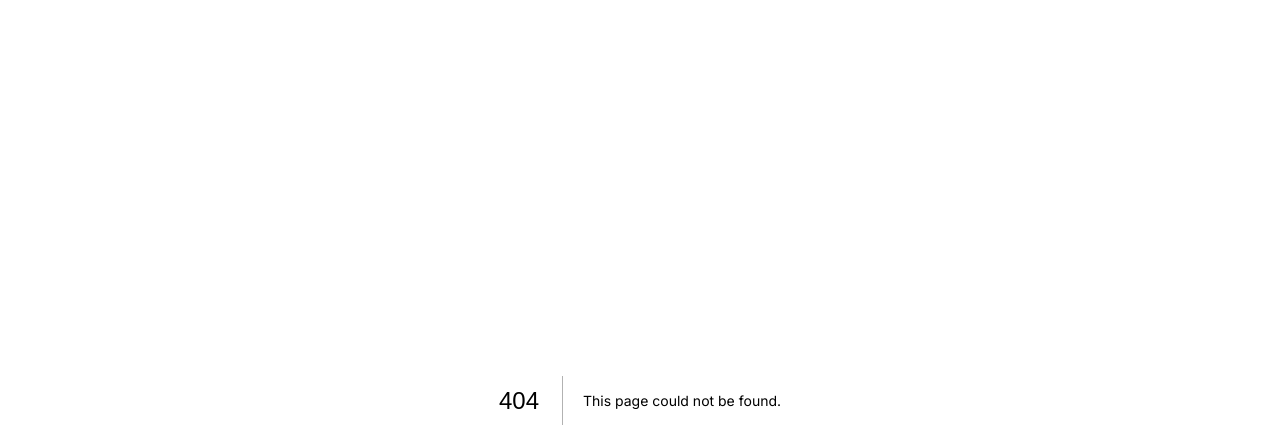
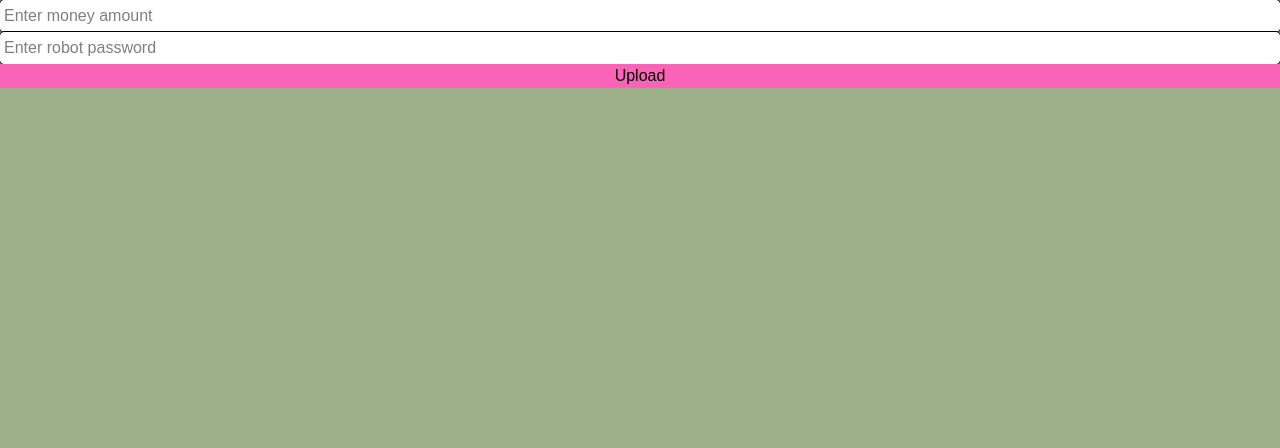
Before and after one commit to JoelHellberg/campus-skramlar, a Next.js app: page /robot in a window 1280 px wide. Before the commit this address had no page. Shown: the top 448 px of the page. Built offline with nearby package versions, Linux system fonts and the light colour scheme; a web font is replaced by a local one.

Commit message:
Påbörjat robot access

```diff
--- /dev/null
+++ b/app/robot/page.tsx
@@ -0,0 +1,35 @@
+"use client";
+import { useState } from "react";
+
+export default function Home() {
+  const [moneyAmount, setMoneyAmount] = useState("");
+  const [password, setPassword] = useState("");
+  const [status, setStatus] = useState("");
+  const updateMoneyAmount = () => {
+    setStatus("Updated");
+  };
+  return (
+    <div>
+      <input
+        type="text"
+        value={moneyAmount}
+        id="moneyAmount"
+        onChange={(e) => setMoneyAmount(e.target.value)}
+        placeholder="Enter money amount"
+        className="bg-white p-1 outline-1 rounded-sm w-full"
+      />
+      <input
+        type="text"
+        value={password}
+        id="password"
+        onChange={(e) => setPassword(e.target.value)}
+        placeholder="Enter robot password"
+        className="bg-white p-1 outline-1 rounded-sm w-full"
+      />
+      <button onClick={updateMoneyAmount} className="bg-pink-400 w-full">
+        Upload
+      </button>
+      <p>{status}</p>
+    </div>
+  );
+}
```
